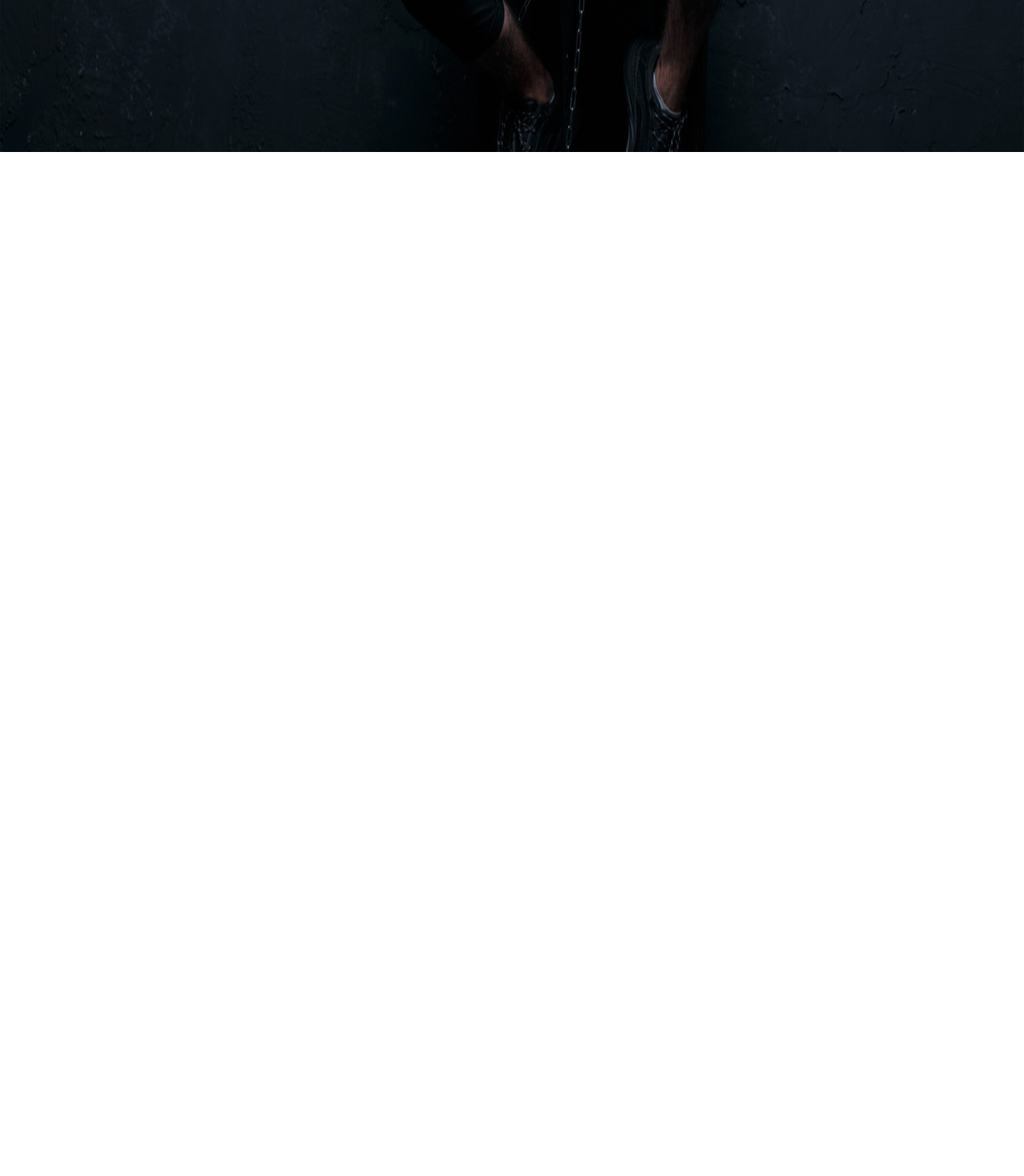
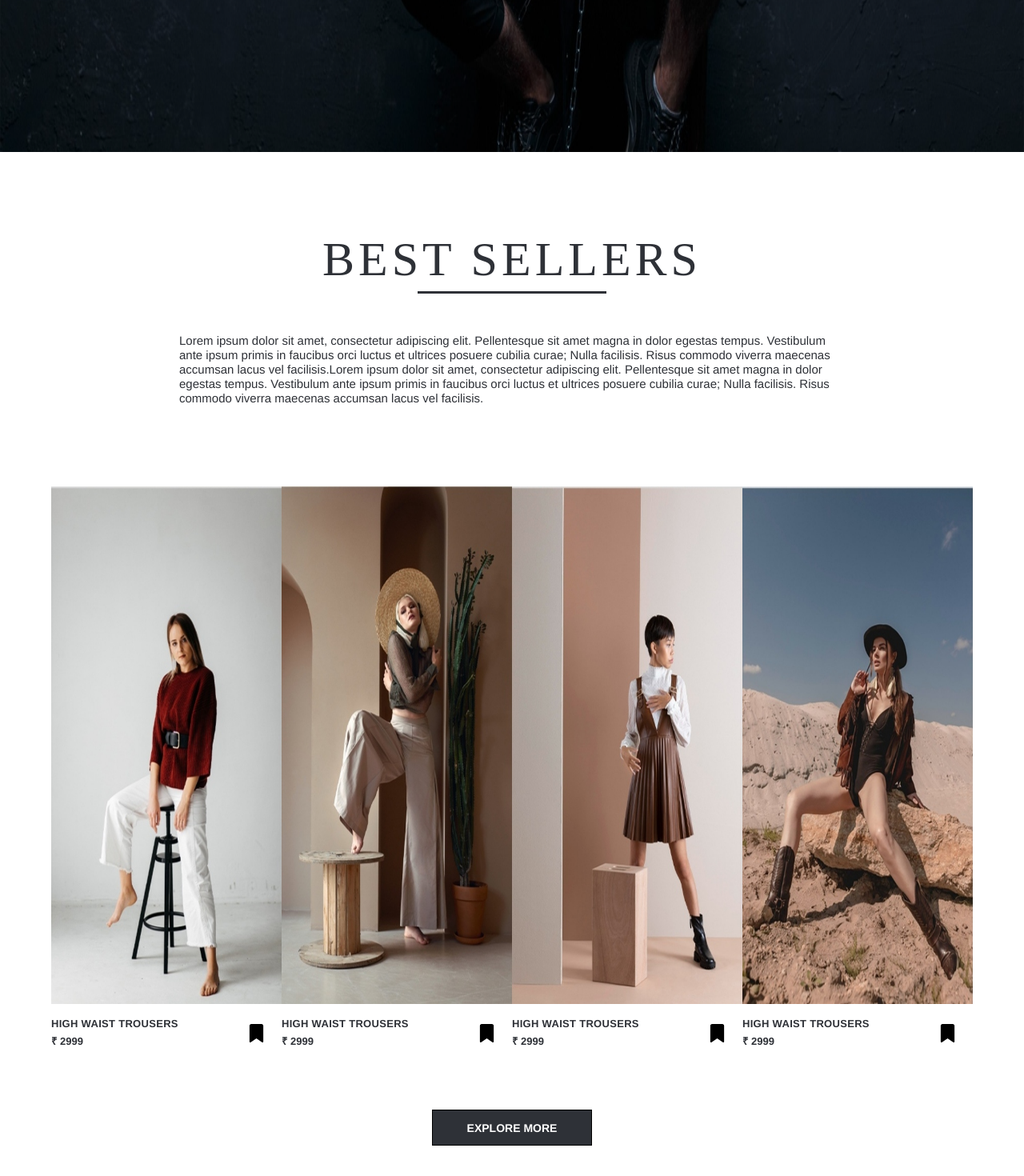
Before and after one commit to Pruthviraj-03/clone, a React (Create React App) app: page / in a window 1280 px wide. Shown: the part 4092-5562 px from the top of the page at 80% size. Before the commit the page ends 4382 px from the top, so only its background shows below. Built offline with nearby package versions, Linux system fonts and the light colour scheme.

Commit message:
sellers done.

```diff
--- a/src/App.jsx
+++ b/src/App.jsx
@@ -3,6 +3,7 @@ import Header from "./Components/Header";
 import Home from "./Pages/Home";
 import Essentials from "./Pages/Essentials";
 import Arrivals from "./Pages/Arrivals";
+import Sellers from "./Pages/Sellers";
 
 const App = () => {
   return (
@@ -11,6 +12,7 @@ const App = () => {
       <Home />
       <Essentials />
       <Arrivals />
+      <Sellers />
     </>
   );
 };
--- /dev/null
+++ b/src/Pages/Sellers.jsx
@@ -0,0 +1,27 @@
+import React from "react";
+import Para from "../Components/Para";
+import Products from "../Components/Products";
+import Button from "../Components/Button";
+
+const Sellers = () => {
+  return (
+    <div className="essentials">
+      <div className="essentials-title">
+        <span>best sellers</span>
+        <div className="essentials-line"></div>
+      </div>
+      <div className="essentials-para">
+        <Para />
+        <Para />
+      </div>
+      <div className="essentials-cards">
+        <Products />
+      </div>
+      <div className="essentials-button">
+        <Button />
+      </div>
+    </div>
+  );
+};
+
+export default Sellers;
```
Also changed, not shown: src/Images/orderCount-Photoroom.png (added), src/Images/trialroom-Photoroom.png (added).
